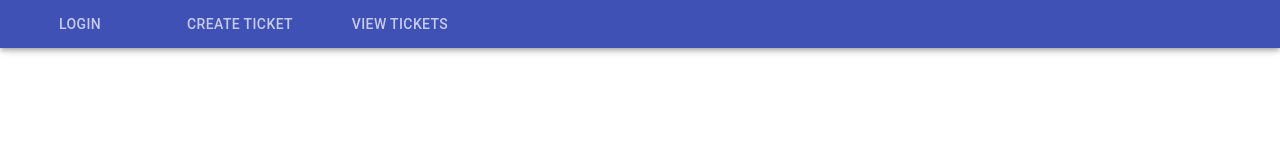
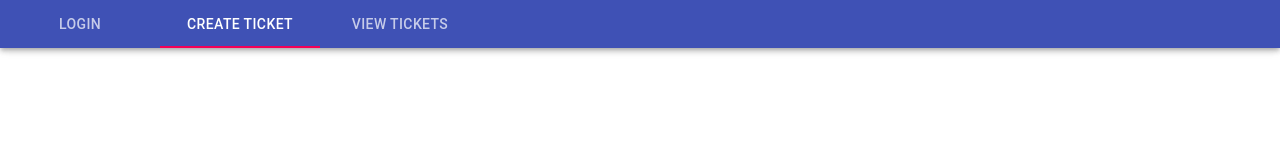
Before and after one commit to gosupark27/Shoe-Repair-Management, a React (Create React App) app in the folder client/: page /ticket in a window 1280 px wide. Shown: the top 160 px of the page. Built offline with nearby package versions, Linux system fonts and the light colour scheme.

Commit message:
Create ticket btn navigates to edit ticket route

```diff
--- /dev/null
+++ b/client/src/component/editTicket.js
@@ -0,0 +1,16 @@
+import React from 'react'
+import {useLocation} from 'react-router-dom'
+
+const EditTicket = () => {
+    const location = useLocation()
+    return (
+        <div>
+            <h1>
+                Herro this is the edit view
+                {console.log("This is coming from edit ticket component!", location.state)}
+            </h1>
+        </div>
+    )
+}
+
+export default EditTicket;
--- a/client/src/component/navbar.js
+++ b/client/src/component/navbar.js
@@ -3,6 +3,7 @@ import { Tabs, Tab, AppBar } from "@material-ui/core";
 import { BrowserRouter as Router, Route, Switch, Link } from 'react-router-dom';
 import TicketForm from './ticketForm';
 import Login from './login';
+import EditTicket from './editTicket'
 
 
 const Navbar = () => {
@@ -13,10 +14,10 @@ const Navbar = () => {
             <Route path="/" render={(history) => (
                 <div>
                     <AppBar>
-                        <Tabs>
-                            <Tab label="Login" value={history.location.pathname} component={Link} to={routes[0]} />
-                            <Tab label="Create Ticket" value={history.location.pathname} component={Link} to={routes[1]} />
-                            <Tab label="View Tickets" value={history.location.pathname} component={Link} to={routes[2]} />
+                        <Tabs value={history.location.pathname !== '/' ? history.location.pathname : false}>
+                            <Tab label="Login" value={routes[0]} component={Link} to={routes[0]} />
+                            <Tab label="Create Ticket" value={routes[1]} component={Link} to={routes[1]} />
+                            <Tab label="View Tickets" value={routes[2]} component={Link} to={routes[2]} />
                         </Tabs>
                     </AppBar>
                 </div>
@@ -28,6 +29,7 @@ const Navbar = () => {
                 <Route path="/login" component={Login}/>
                 <Route path="/ticket" component={TicketForm} />
                 <Route path="/view" component="ViewForm" />
+                <Route path="/edit" component={EditTicket} />
             </Switch>
         </Router>
     )
--- a/client/src/component/ticketForm.js
+++ b/client/src/component/ticketForm.js
@@ -4,6 +4,7 @@ import TextField from '@material-ui/core/TextField';
 import Grid from '@material-ui/core/Grid';
 import Container from '@material-ui/core/Container';
 import TicketService from '../services/API';
+import {useHistory} from 'react-router-dom'
 
 const TicketForm = () => {
     const [firstName, setFirstName] = useState('')
@@ -13,12 +14,16 @@ const TicketForm = () => {
     const [ticketNumber, setTicketNumber] = useState('')
     const [dropDate, setDropDate] = useState('')
 
+    let history = useHistory()
+
     const callApi = () => {
         const newTicket = {
             firstName, lastName, phone, pickUpDate, ticketNumber, dropDate
         }
         TicketService.create(newTicket)
-        clearFields()
+        .then(savedTicket => history.push("/edit", savedTicket))
+        //clearFields()
+
     }
 
     const clearFields = () => {
```
